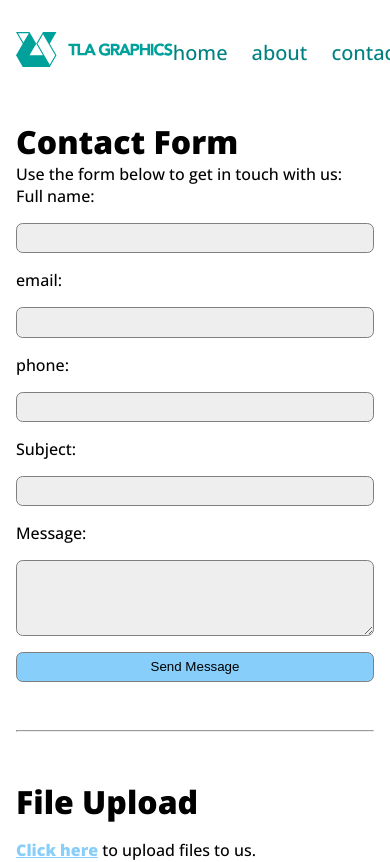
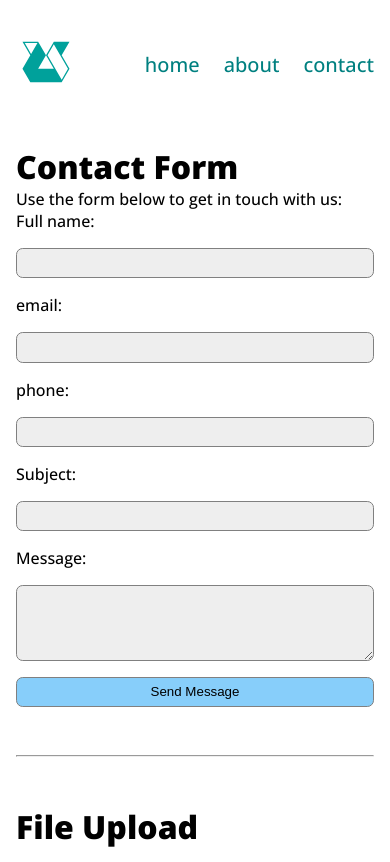
Before and after one commit to tlajack/2024-tlagraphics, a Next.js app: page /contact in a window 390 px wide. Shown: the top 862 px of the page. Built offline with nearby package versions, Linux system fonts and the light colour scheme.

Commit message:
revert to previous eslint

```diff
--- a/app/components/navbar.js
+++ b/app/components/navbar.js
@@ -1,7 +1,6 @@
 import Link from "next/link";
 import Image from "next/image";
-// import tlaLogo from "@/public/tla-icon.svg";
-import tlaLogo from "@/public/tla-logo-horizontal.svg";
+import tlaLogo from "@/public/tla-icon.svg";
 import styles from "./navbar.module.css";
 
 function navbar() {
--- a/app/components/navbar.module.css
+++ b/app/components/navbar.module.css
@@ -5,8 +5,8 @@
     padding: 2rem 1rem;
 }
 .tlalogo{
+    width:60px;
     height:60px;
-    width:auto;
 }
 .navlist ul{
     list-style: none;
@@ -23,10 +23,3 @@
 }
 /* .navlist li:hover{
  color: red; */
-
- @media only screen and (max-width: 800px) {
-    .tlalogo{
-        height:35px;
-        width:auto;
-    }
- }
--- a/package.json
+++ b/package.json
@@ -22,7 +22,7 @@
     "sharp": "^0.33.2"
   },
   "devDependencies": {
-    "eslint": "^9.4.0",
+    "eslint": "^8",
     "eslint-config-next": "^14.2.4"
   }
 }
```
Also changed, not shown: public/tla-logo-horizontal.svg (deleted), 1 other file (tests, documents, lock files or other folders).
